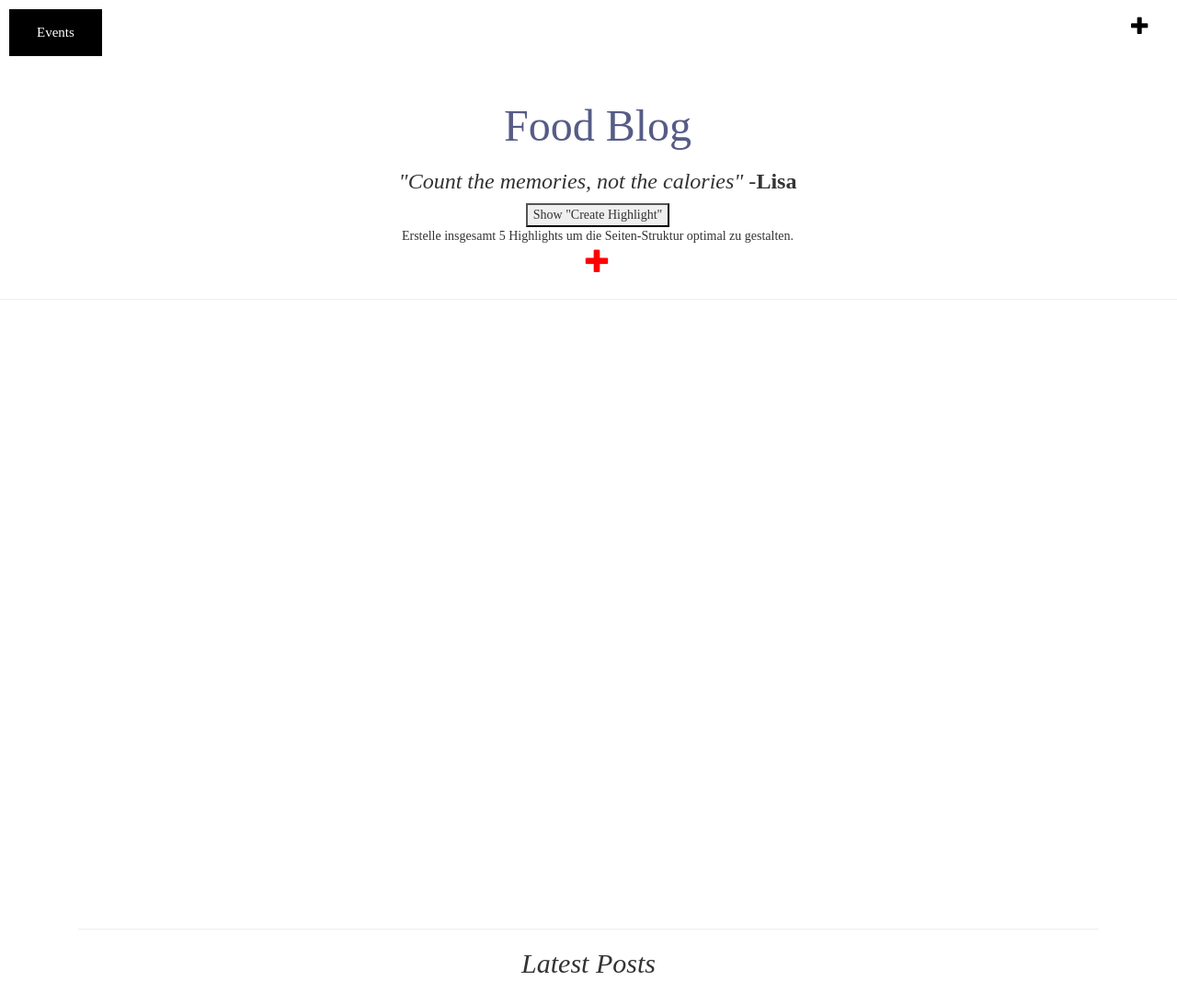
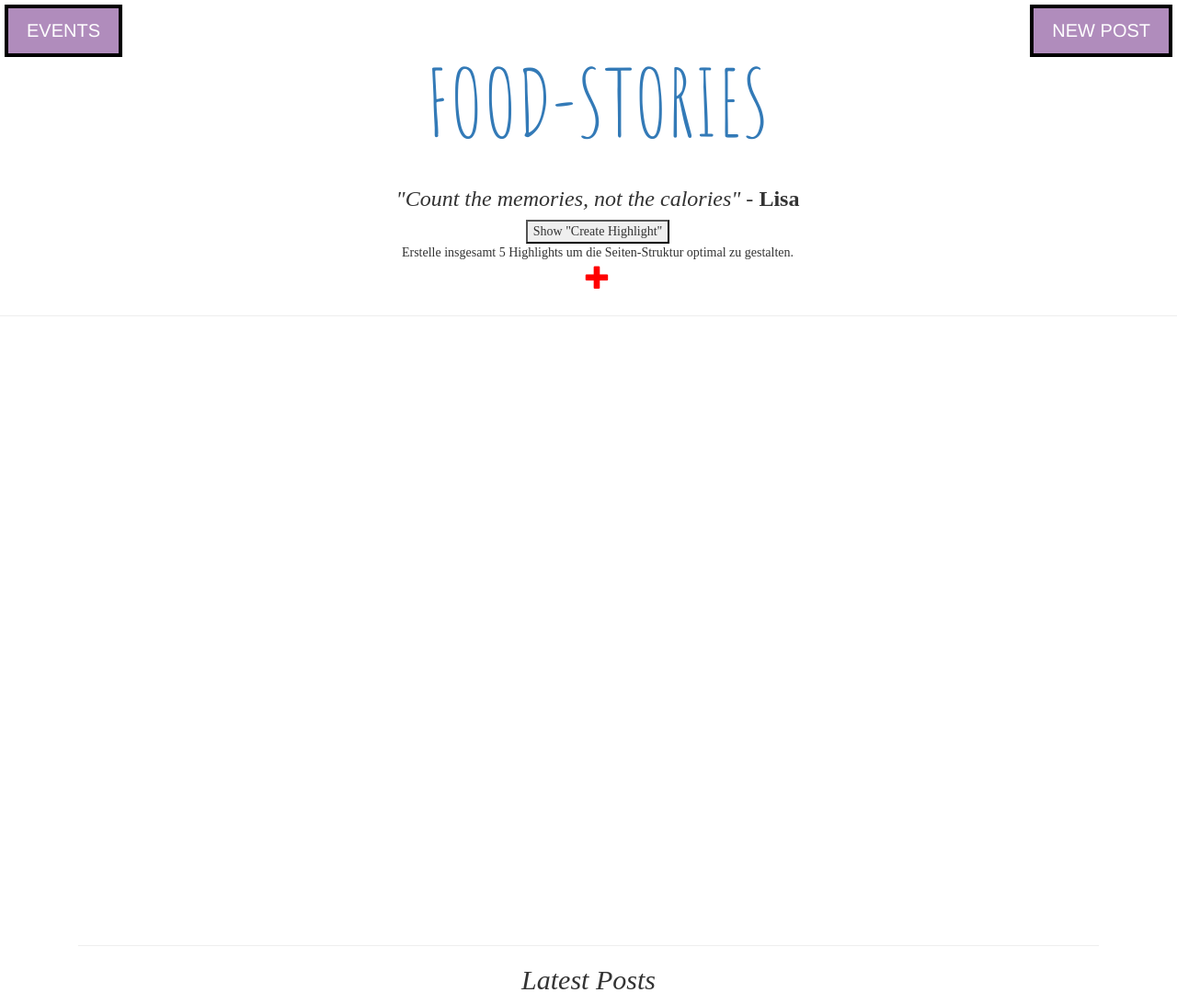
Before and after one commit to nonskill/FoodBlogFinal, a Django app: page / in a window 1280 px wide. Shown: the whole page at 92% size. Before the commit the page ends 1058 px from the top, so only its background shows below. Run offline with Django 3.2, Linux system fonts and the light colour scheme; the visitor is signed in with stand-in values (Sample User, id 1); data that the repository does not hold is empty; some libraries are stand-ins or nearby versions; some web fonts are replaced.

Commit message:
Update base.html

```diff
--- a/blog/templates/blog/base.html
+++ b/blog/templates/blog/base.html
@@ -120,17 +120,102 @@ and (max-width: 4096px) {
 }
 
 /* Event-Button Top Left - */
-.button {
-    background-color:black;
-    border: none;
+.EventButton {
+    display: inline;
+    background-color:#b08cbc;
+    border: solid;
+    border-color: black;
+    border-width: 4px;
+    padding: 10px 20px;
+    margin: -10px -10px -10px 10px;
+    font-size: 20px;
+    font-family: Helvetica;
     color: white;
-    padding: 15px 30px;
     text-align: center;
     text-decoration: none;
-    display: inline-block;
-    font-size: 15px;
-    margin: 10px 10px;
     cursor: pointer;
+    position: absolute;
+    top: 15px;
+    left: -5px;
+}
+
+/* NewPost-Button Top Right - */
+.PostButton {
+    background-color:#b08cbc;
+    border: solid;
+    border-color: black;
+    border-width: 4px;
+    padding: 10px 20px;
+    margin: -10px -10px -10px 10px;
+    font-size: 20px;
+    font-family: Helvetica;
+    color: white;
+    text-align: center;
+    text-decoration: none;
+    cursor: pointer;
+    position: absolute;
+    top: 15px;
+    right: 15px;
+}
+
+/* Heading - */
+.Heading {
+  font-family: 'Amatic SC';
+  font-style: normal;
+  font-weight: 400;
+  font-size: 100px;
+  color: black;
+}
+
+.topnav {
+  overflow: hidden;
+  background-color: black;
+}
+
+.topnav a {
+  float: left;
+  display: block;
+  color: #f2f2f2;
+  text-align: center;
+  padding: 14px 16px;
+  text-decoration: none;
+  font-size: 17px;
+}
+
+.topnav a:hover {
+  background-color: #ddd;
+  color: black;
+}
+
+.topnav a.active {
+  background-color: black;
+  color: white;
+}
+
+.topnav .icon {
+  display: none;
+}
+
+@media screen and (max-width: 600px) {
+  .topnav a:not(:first-child) {display: none;}
+  .topnav a.icon {
+    float: right;
+    display: block;
+  }
+}
+
+@media screen and (max-width: 600px) {
+  .topnav.responsive {position: relative;}
+  .topnav.responsive .icon {
+    position: absolute;
+    right: 0;
+    top: 0;
+  }
+  .topnav.responsive a {
+    float: none;
+    display: block;
+    text-align: left;
+  }
 }
 
 </style>
@@ -140,40 +225,72 @@ and (max-width: 4096px) {
         <meta name="viewport" content="width=device-width, initial-scale=1, shrink-to-fit=no">
         <link rel="stylesheet" href="https://stackpath.bootstrapcdn.com/bootstrap/4.3.1/css/bootstrap.min.css" integrity="sha384-ggOyR0iXCbMQv3Xipma34MD+dH/1fQ784/j6cY/iJTQUOhcWr7x9JvoRxT2MZw1T" crossorigin="anonymous">
         <link href="https://fonts.googleapis.com/css?family=Playfair+Display&display=swap" rel="stylesheet">
+        <link href="https://fonts.googleapis.com/css?family=Amatic+SC" rel="stylesheet">
         <script src="https://stackpath.bootstrapcdn.com/bootstrap/4.3.1/js/bootstrap.min.js" integrity="sha384-JjSmVgyd0p3pXB1rRibZUAYoIIy6OrQ6VrjIEaFf/nJGzIxFDsf4x0xIM+B07jRM" crossorigin="anonymous"></script>
         <script src="https://code.jquery.com/jquery-3.3.1.slim.min.js" integrity="sha384-q8i/X+965DzO0rT7abK41JStQIAqVgRVzpbzo5smXKp4YfRvH+8abtTE1Pi6jizo" crossorigin="anonymous"></script>
         <script src="https://cdnjs.cloudflare.com/ajax/libs/popper.js/1.14.7/umd/popper.min.js" integrity="sha384-UO2eT0CpHqdSJQ6hJty5KVphtPhzWj9WO1clHTMGa3JDZwrnQq4sF86dIHNDz0W1" crossorigin="anonymous"></script>
         <link rel="stylesheet" href="https://stackpath.bootstrapcdn.com/bootstrap/4.3.1/css/bootstrap.min.css" integrity="sha384-ggOyR0iXCbMQv3Xipma34MD+dH/1fQ784/j6cY/iJTQUOhcWr7x9JvoRxT2MZw1T" crossorigin="anonymous">
         <script src="https://stackpath.bootstrapcdn.com/bootstrap/4.3.1/js/bootstrap.min.js" integrity="sha384-JjSmVgyd0p3pXB1rRibZUAYoIIy6OrQ6VrjIEaFf/nJGzIxFDsf4x0xIM+B07jRM" crossorigin="anonymous"></script>
-
+        <link rel="stylesheet" href="https://cdnjs.cloudflare.com/ajax/libs/font-awesome/4.7.0/css/font-awesome.min.css">
         <link rel="stylesheet" href="//maxcdn.bootstrapcdn.com/bootstrap/3.2.0/css/bootstrap.min.css">
         <link rel="stylesheet" href="//maxcdn.bootstrapcdn.com/bootstrap/3.2.0/css/bootstrap-theme.min.css">
         <link rel="stylesheet" href="{% static 'css/blog2.css' %}">
         <link href="https://fonts.googleapis.com/css?family=Arapey:400i&display=swap" rel="stylesheet">
     </head>
     <body>
-        {% if user.is_authenticated %}
-        <a href="{% url 'add_post' %}" class="top-menu"><span class="glyphicon glyphicon-plus"></span></a>
-        {% endif %}
 
-        <a href="http://127.0.0.1:8000/events/" class="button">Events</a>
+
+            <div class="desktop">
+            <br>
+            {% if user.is_authenticated %}
+            <a style="text-decoration:none" href="{% url 'add_post' %}" class="PostButton">NEW POST</a>
+            {% endif %}
+            <a style="text-decoration:none" href="{% url 'events' %}" class="EventButton">EVENTS</a>
+            </div>
+
+            <div class="tablet">
+            <br>
+            {% if user.is_authenticated %}
+            <a style="text-decoration:none" href="{% url 'add_post' %}" class="PostButton">NEW POST</a>
+            {% endif %}
+            <a style="text-decoration:none" href="{% url 'events' %}" class="EventButton">EVENTS</a>
+            </div>
+
+            <div class="mobile">
+                <div class="topnav" id="myTopnav">
+                    <a href="/" class="active">Home</a>
+                    <a href="{% url 'events' %}">Events</a>
+                    <a href="javascript:void(0);" class="icon" onclick="NavigationBar()">
+                    <i class="fa fa-bars"></i>
+                    </a>
+                </div>
+            </div>
 
         <div class="page-header">
-            <h1><a href="/">Food Blog</a></h1>
-            <center><h3><i>"Count the memories, not the calories" -</i><b>Lisa</b></h3>
+            <center><div class="Heading"><a style="text-decoration:none" href="/">FOOD-STORIES</a></div>
+            <div class="desktop">
+            <h3><i>"Count the memories, not the calories" - </i><b>Lisa</b></h3>
+            </div>
+            <div class="tablet">
+            <h3><i>"Count the memories, not the calories" - </i><b>Lisa</b></h3>
+            </div>
+            <div class="mobile">
+            <h4><i>"Count the memories, not the calories" - </i><b>Lisa</b></h4>
+            </div>
+            <div class="desktop">
             {% if user.is_authenticated %}
-            <button onclick="myFunction()">Show "Create Highlight"</button>
+            <button onclick="ShowHighlight()">Show "Create Highlight"</button>
             <div id="myDIV">
             Erstelle insgesamt 5 Highlights um die Seiten-Struktur optimal zu gestalten.
             <br><a href="{% url 'add_highlight' %}" class="top-menu2"><span class="glyphicon glyphicon-plus"></span></a></br>
             {% endif %}
             </div>
+            </div>
         </center>
         </div>
 
-
         <script>
-                function myFunction() {
+                function ShowHighlight() {
                   var x = document.getElementById("myDIV");
                   if (x.style.display === "none") {
                     x.style.display = "block";
@@ -181,7 +298,16 @@ and (max-width: 4096px) {
                     x.style.display = "none";
                   }
                 }
-                </script>
+
+                function NavigationBar() {
+                    var x = document.getElementById("myTopnav");
+                    if (x.className === "topnav") {
+                        x.className += " responsive";
+                    } else {
+                        x.className = "topnav";
+                  }
+                }
+        </script>
 
 
         <div class="container">
```
